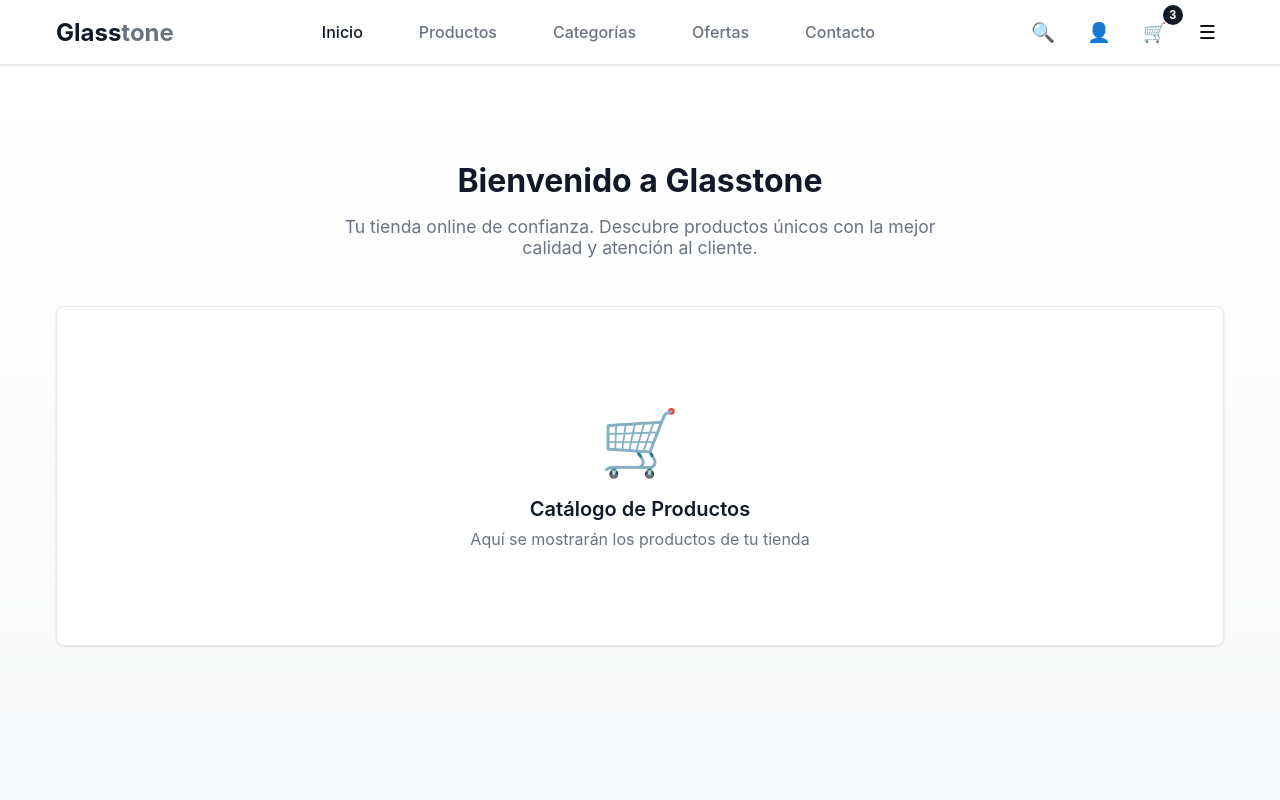
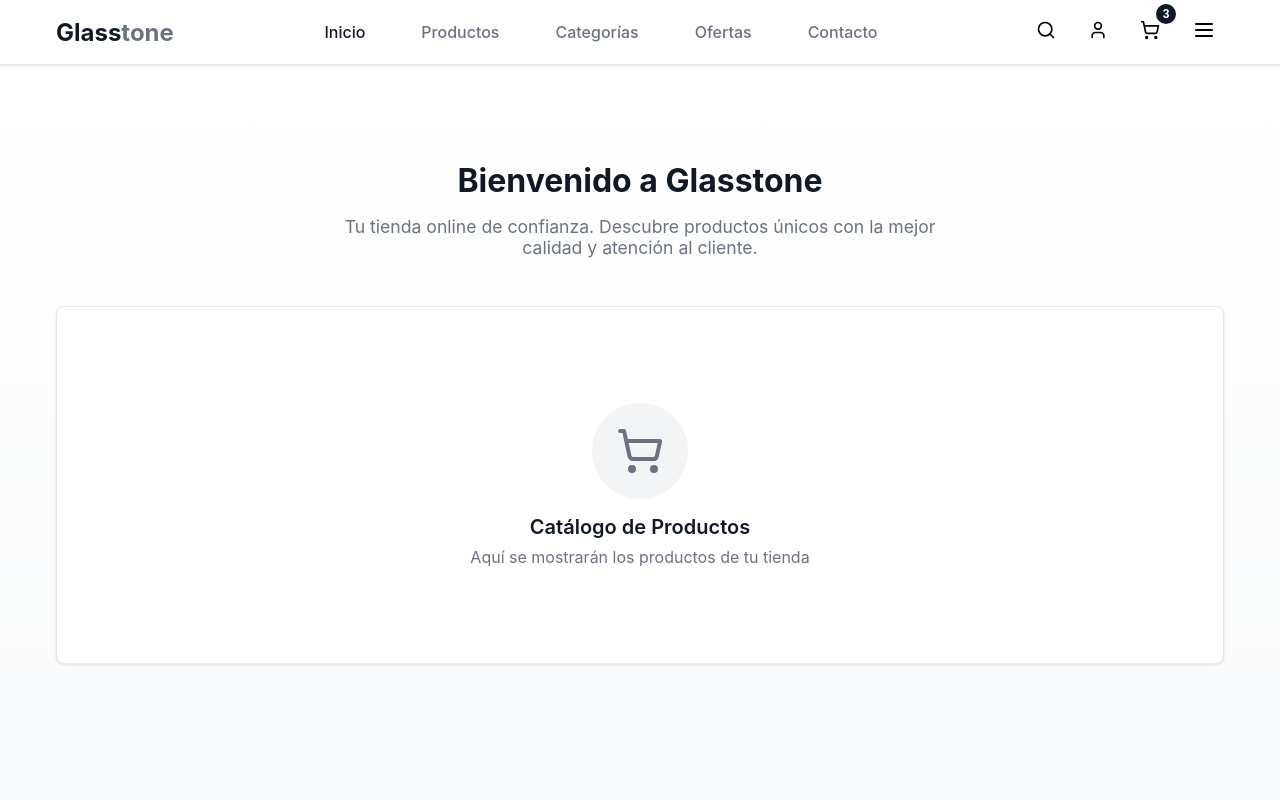
Before and after one commit to SaigonTourist/Glassstone, a React (Vite) app in the folder glasstone/: page / in a window 1280 px wide. Shown: the top 800 px of the page. Built offline with nearby package versions, Linux system fonts and the light colour scheme.

Commit message:
agregado de iconos lucide

```diff
--- a/glasstone/src/components/Contenedor.jsx
+++ b/glasstone/src/components/Contenedor.jsx
@@ -1,3 +1,5 @@
+import { ShoppingCart } from 'lucide-react';
+
 const Contenedor = ({ titulo, mensaje, children, className = "" }) => {
   return (
     <div className={`container ${className}`}>
@@ -16,7 +18,7 @@ const Contenedor = ({ titulo, mensaje, children, className = "" }) => {
         {children || (
           <div className="placeholder">
             <div className="placeholder-icon">
-              🛒
+              <ShoppingCart size={48} color="#6b7280" />
             </div>
             <h3 className="placeholder-title">
               Catálogo de Productos
--- a/glasstone/src/components/Navbar.jsx
+++ b/glasstone/src/components/Navbar.jsx
@@ -1,4 +1,5 @@
 import { useState } from 'react';
+import { ShoppingCart, Menu, X, Search, User } from 'lucide-react';
 
 const Navbar = () => {
   const [isMenuOpen, setIsMenuOpen] = useState(false);
@@ -41,17 +42,17 @@ const Navbar = () => {
         <div className="nav-icons">
           {/* Search */}
           <button className="icon-btn">
-            🔍
+            <Search size={20} />
           </button>
 
           {/* User */}
           <button className="icon-btn">
-            👤
+            <User size={20} />
           </button>
 
           {/* Cart Widget */}
           <button className="icon-btn cart-badge">
-            🛒
+            <ShoppingCart size={20} />
             {cartItems > 0 && (
               <span className="cart-count">
                 {cartItems}
@@ -65,7 +66,7 @@ const Navbar = () => {
             className="icon-btn"
             style={{ display: 'block' }}
           >
-            {isMenuOpen ? '✕' : '☰'}
+            {isMenuOpen ? <X size={24} /> : <Menu size={24} />}
           </button>
         </div>
       </div>
--- a/glasstone/src/index.css
+++ b/glasstone/src/index.css
@@ -241,3 +241,21 @@ body {
   font-weight: 700;
   color: #111827;
 }
+.icon-btn svg {
+  transition: opacity 0.2s;
+}
+
+.icon-btn:hover svg {
+  opacity: 0.7;
+}
+
+.placeholder-icon {
+  display: flex;
+  align-items: center;
+  justify-content: center;
+  width: 96px;
+  height: 96px;
+  margin: 0 auto 1rem;
+  background: #f3f4f6;
+  border-radius: 50%;
+}
```
